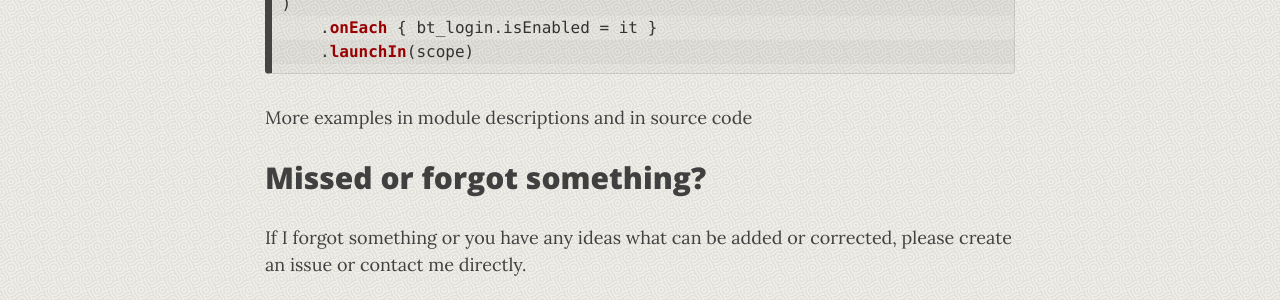
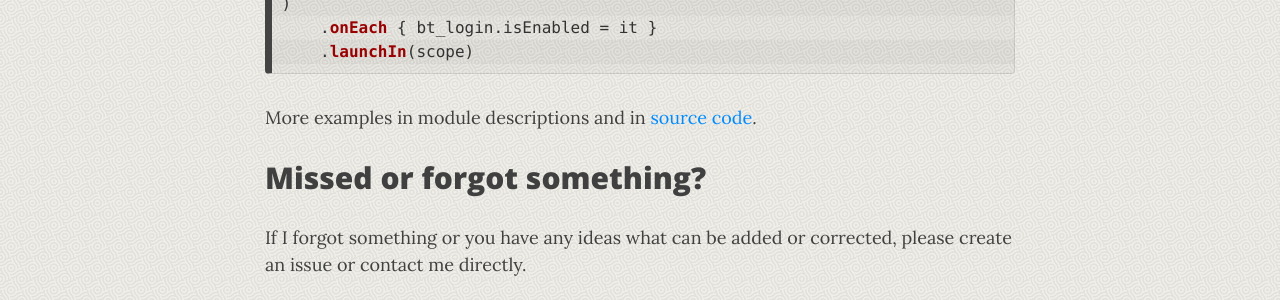
Before and after one commit to LDRAlighieri/Corbind, a Jekyll site: the page built from index.md, in a window 1280 px wide and 900 px high, scrolled down 2978 px. Shown: the part 188-488 px from the top of the window. Built offline with Jekyll 4.4.1, drawn with Linux system fonts in a browser that asks for light colours; nearby versions of some CDN libraries; part of the change alters nothing that is shown.

````diff
--- a/index.md
+++ b/index.md
@@ -121,7 +121,7 @@ combine(
     .launchIn(scope)
 ```
 
-More examples in module descriptions and in source code
+More examples in module descriptions and in [source code][source].
 
 
 ## Missed or forgot something?
@@ -140,6 +140,8 @@ If I forgot something or you have any ideas what can be added or corrected, plea
 [channel]: https://kotlin.github.io/kotlinx.coroutines/kotlinx-coroutines-core/kotlinx.coroutines.channels/-receive-channel/index.html
 [actor]: https://kotlin.github.io/kotlinx.coroutines/kotlinx-coroutines-core/kotlinx.coroutines.channels/actor.html
 
+[source]: https://github.com/LDRAlighieri/Corbind
+
 [corbind]: https://ldralighieri.github.io/Corbind/modules/corbind/
 [corbind-appcompat]: https://ldralighieri.github.io/Corbind/modules/corbind-appcompat
 [corbind-core]: https://ldralighieri.github.io/Corbind/modules/corbind-core
````
